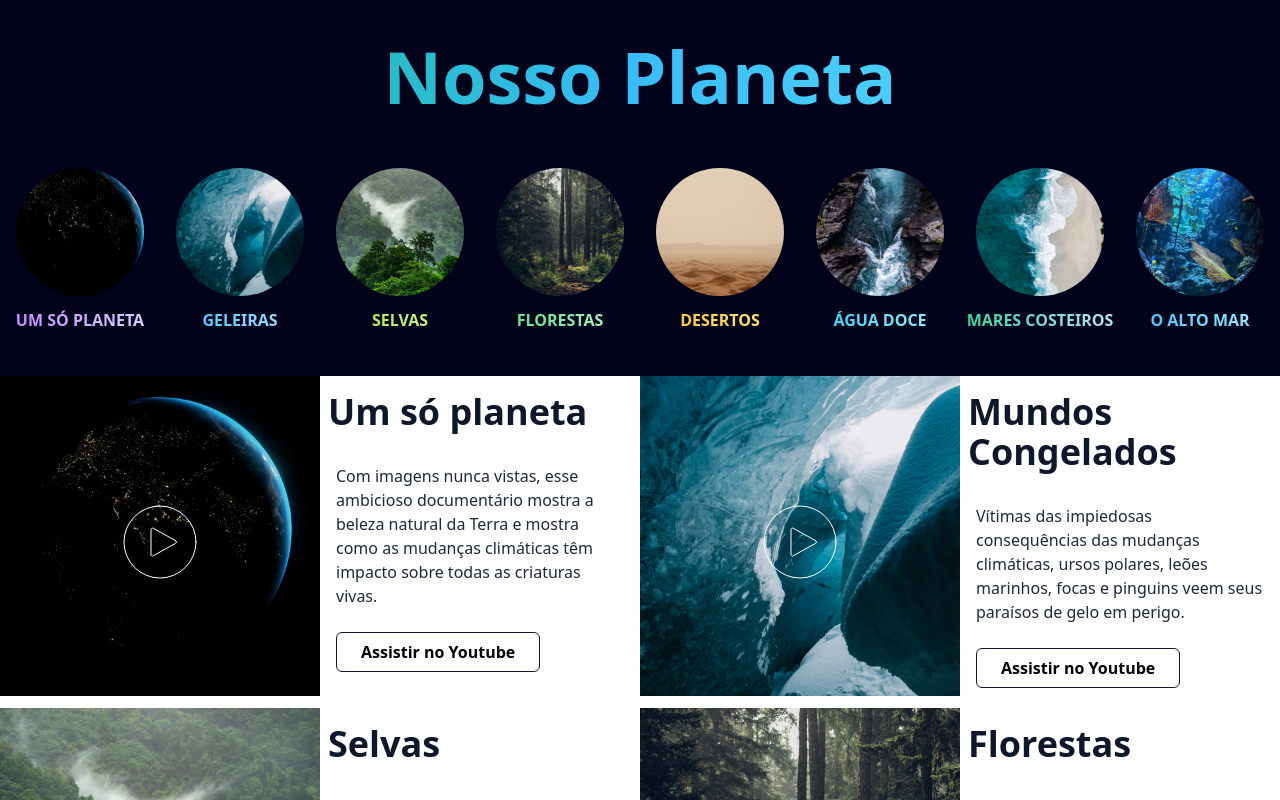
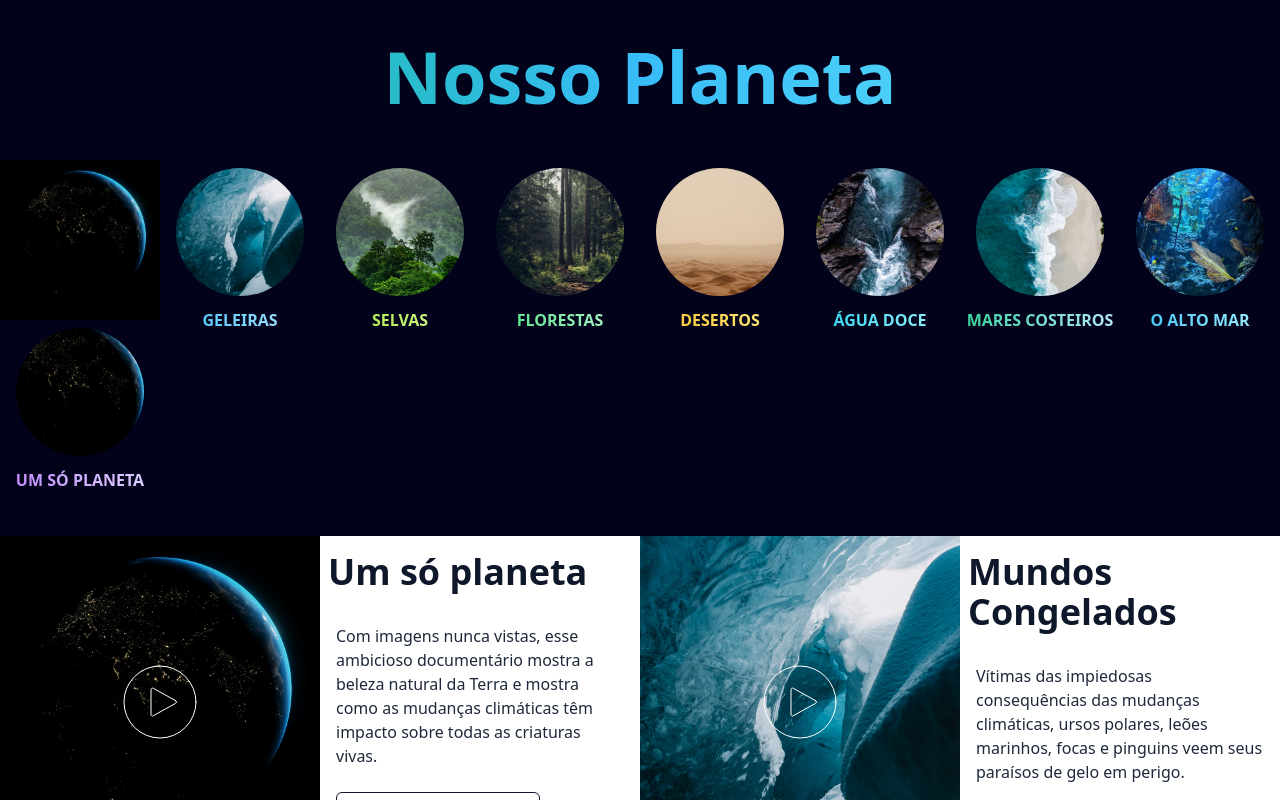
Before and after one commit to filipelanderst/flx-react1__nossoPlaneta, a React (Vite) app: page / in a window 1280 px wide. Shown: the top 800 px of the page. Built offline with nearby package versions, Linux system fonts and the light colour scheme.

Commit message:
teste imagem

```diff
--- a/src/components/Header.jsx
+++ b/src/components/Header.jsx
@@ -1,4 +1,5 @@
 import React from 'react';
+const x = 'public/one-planet.png';
 
 const Header = () => {
   return (
@@ -10,6 +11,7 @@ const Header = () => {
         <ul className='flex xl:justify-center overflow-x-auto'>
           <li>
             <a href='#one-planet'>
+              <img src={x} />
               <img
                 className='img-icons'
                 src='public/um-so-planeta.png'
```
